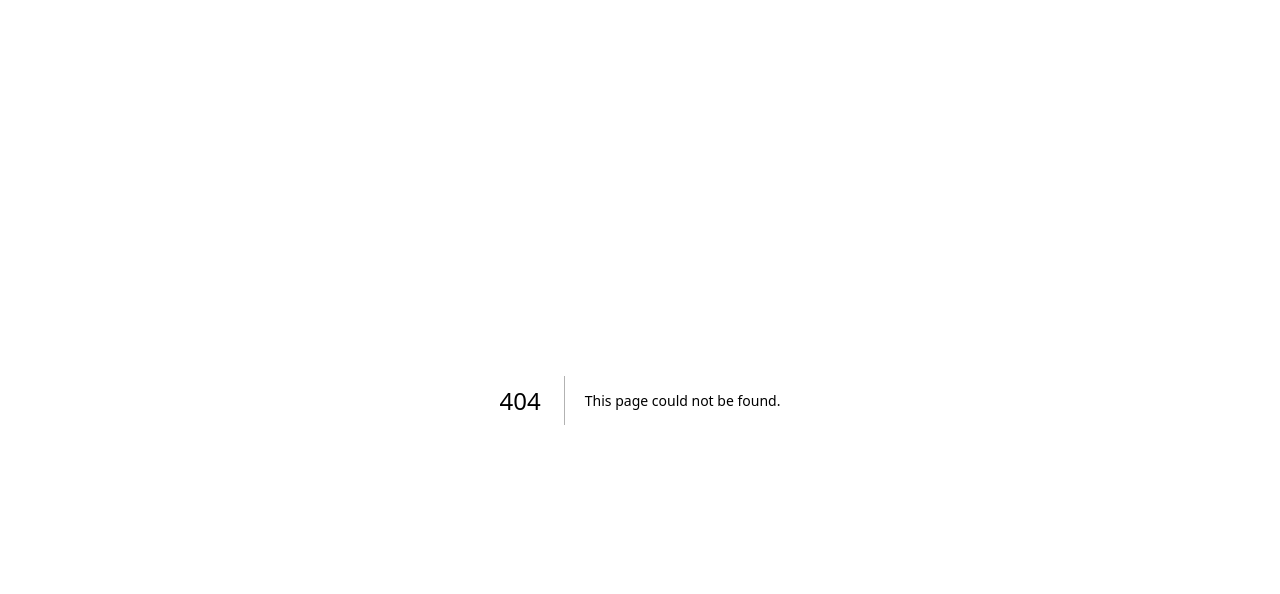
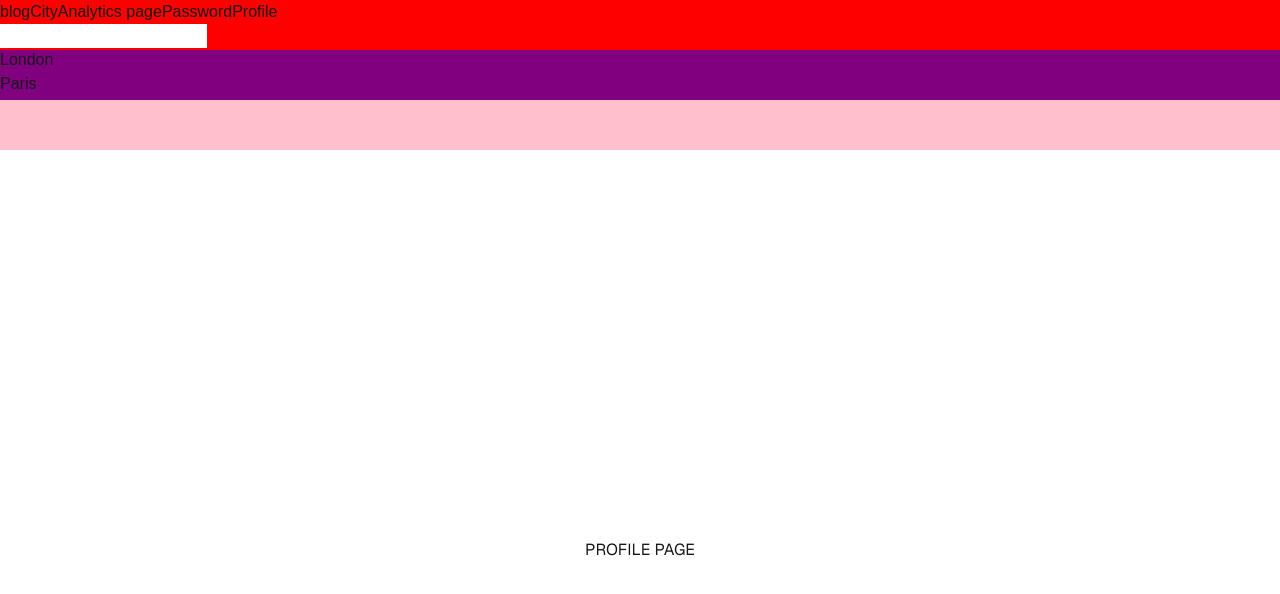
Before and after one commit to Shaeranw01/crypto-app-test, a Next.js app: page /dashboard/settings/profile in a window 1280 px wide. Before the commit this address had no page. Shown: the top 594 px of the page. Built offline with nearby package versions, Linux system fonts and the light colour scheme.

Commit message:
branch code

```diff
--- /dev/null
+++ b/app/blog/[blogId]/page.tsx
@@ -0,0 +1,15 @@
+export default function City({
+    params
+  }: {
+    params: {blogId: string}
+  }) {
+    return (
+      <div className="grid grid-rows-[20px_1fr_20px] items-center justify-items-center min-h-screen p-8 pb-20 gap-16 sm:p-20 font-[family-name:var(--font-geist-sans)]">
+        <main className="flex flex-col gap-8 row-start-2 items-center sm:items-start">
+        {params.blogId}
+
+        </main>
+
+      </div>
+    );
+  }
--- /dev/null
+++ b/app/city/[cityId]/page.tsx
@@ -0,0 +1,17 @@
+
+
+export default function City({
+  params
+}: {
+  params: {cityId: string}
+}) {
+  return (
+    <div className="grid grid-rows-[20px_1fr_20px] items-center justify-items-center min-h-screen p-8 pb-20 gap-16 sm:p-20 font-[family-name:var(--font-geist-sans)]">
+      <main className="flex flex-col gap-8 row-start-2 items-center sm:items-start">
+      {params.cityId}
+
+      </main>
+
+    </div>
+  );
+}
--- /dev/null
+++ b/app/components/Navbar/index.tsx
@@ -0,0 +1,34 @@
+"use client"
+import Link from 'next/link';
+import { useState } from "react";
+
+
+
+export default function Navbar() {
+  const [cities, setCities]=useState(["London", "Paris"]);
+  const [value, setValue]= useState("");
+  const handleChange=(e)=>{
+    setValue(e.target.value)
+  }
+  const handleSubmit=(e)=>{
+    e.preventDefault();
+    setCities([...cities, value]);
+    setValue("");
+  }
+  return (
+
+        <div>
+            <form onSubmit={handleSubmit}>
+                <input onChange={handleChange} value={value}/>
+            </form>
+            <ul>
+            {cities.map(city=>
+           <li> <Link href={`/city/${city}`}>{city}</Link></li>
+            )}
+
+            </ul>
+
+        </div>
+
+  );
+}
--- /dev/null
+++ b/app/dashboard/analytics/page.tsx
@@ -0,0 +1,15 @@
+export default function City({
+    params
+  }: {
+    params: {cityId: string}
+  }) {
+    return (
+      <div className="grid grid-rows-[20px_1fr_20px] items-center justify-items-center min-h-screen p-8 pb-20 gap-16 sm:p-20 font-[family-name:var(--font-geist-sans)]">
+        <main className="flex flex-col gap-8 row-start-2 items-center sm:items-start">
+       ANALYTICS PAGE
+
+        </main>
+
+      </div>
+    );
+  }
--- /dev/null
+++ b/app/dashboard/layout.tsx
@@ -0,0 +1,17 @@
+
+
+export default function RootLayout({
+  children,
+}: Readonly<{
+  children: React.ReactNode;
+}>) {
+  return (
+
+      <div>
+          <div style={{height:"50px", background:"purple"}}></div>
+          {children}
+      </div>
+
+
+  );
+}
--- /dev/null
+++ b/app/dashboard/settings/passwords/page.tsx
@@ -0,0 +1,14 @@
+export default function City({
+    params
+  }: {
+    params: {cityId: string}
+  }) {
+    return (
+      <div className="grid grid-rows-[20px_1fr_20px] items-center justify-items-center min-h-screen p-8 pb-20 gap-16 sm:p-20 font-[family-name:var(--font-geist-sans)]">
+        <main className="flex flex-col gap-8 row-start-2 items-center sm:items-start">
+      PASSWORD PAGE
+        </main>
+
+      </div>
+    );
+  }
--- /dev/null
+++ b/app/dashboard/settings/profile/layout.tsx
@@ -0,0 +1,15 @@
+export default function RootLayout({
+    children,
+  }: Readonly<{
+    children: React.ReactNode;
+  }>) {
+    return (
+
+        <div>
+            <div style={{height:"50px", background:"pink"}}></div>
+            {children}
+        </div>
+
+
+    );
+  }
--- /dev/null
+++ b/app/dashboard/settings/profile/page.tsx
@@ -0,0 +1,15 @@
+export default function City({
+    params
+  }: {
+    params: {cityId: string}
+  }) {
+    return (
+      <div className="grid grid-rows-[20px_1fr_20px] items-center justify-items-center min-h-screen p-8 pb-20 gap-16 sm:p-20 font-[family-name:var(--font-geist-sans)]">
+        <main className="flex flex-col gap-8 row-start-2 items-center sm:items-start">
+        PROFILE PAGE
+
+        </main>
+
+      </div>
+    );
+  }
--- a/app/layout.tsx
+++ b/app/layout.tsx
@@ -1,6 +1,10 @@
+
 import type { Metadata } from "next";
 import localFont from "next/font/local";
 import "./globals.css";
+import Link from 'next/link';
+import Navbar from "./components/Navbar";
+
 
 const geistSans = localFont({
   src: "./fonts/GeistVF.woff",
@@ -23,11 +27,23 @@ export default function RootLayout({
 }: Readonly<{
   children: React.ReactNode;
 }>) {
+
   return (
     <html lang="en">
       <body
         className={`${geistSans.variable} ${geistMono.variable} antialiased`}
       >
+      <div style={{height:"50px", background:"red"}}>
+        <div>
+        <Link href="/blog/123">blog</Link>
+        <Link href="/city/london">City</Link>
+        <Link href="/dashboard/analytics">Analytics page</Link>
+        <Link href="/dashboard/settings/passwords">Password</Link>
+        <Link href="/dashboard/settings/profile">Profile</Link>
+        </div>
+        <Navbar/>
+
+      </div>
         {children}
       </body>
     </html>
```
